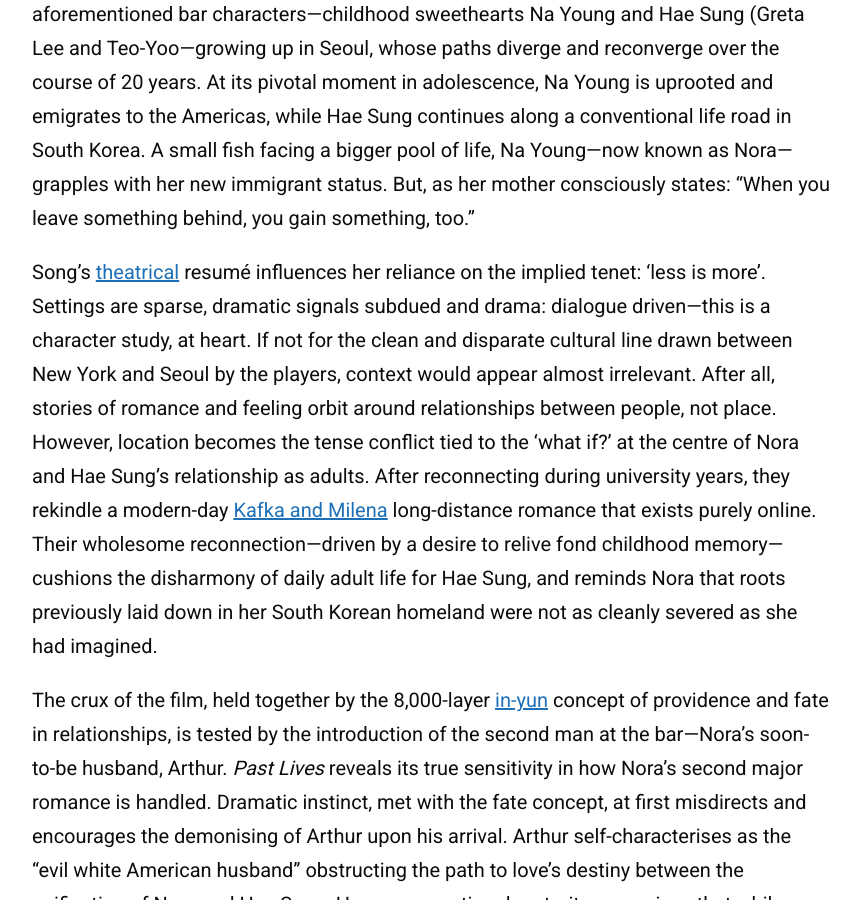
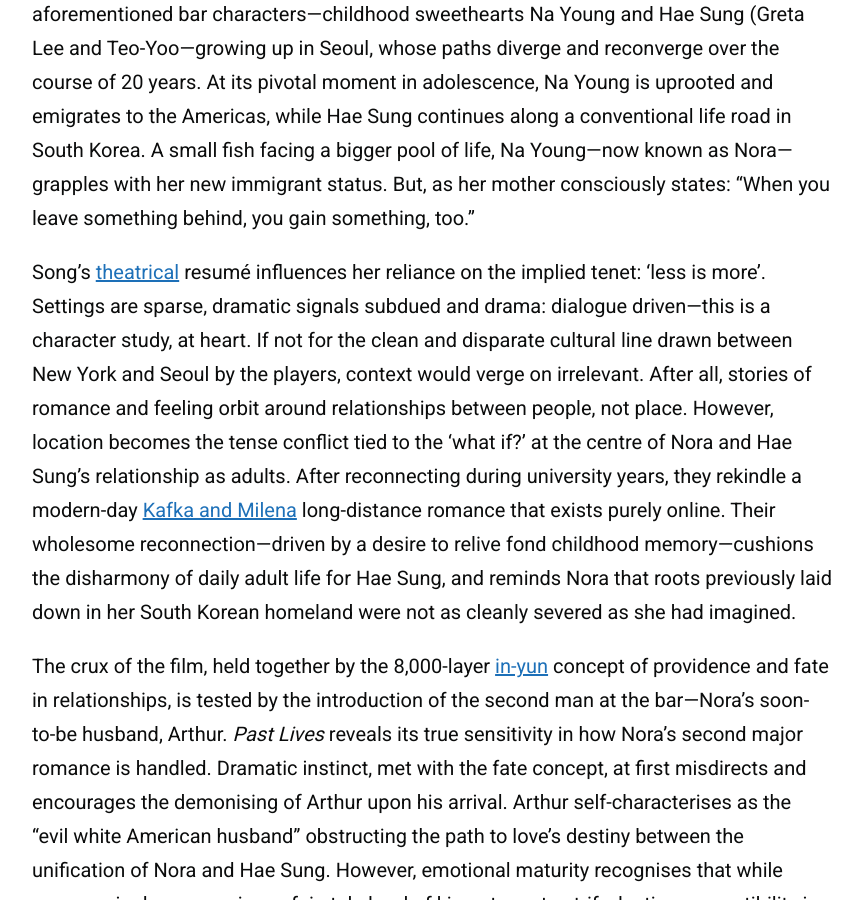
Before and after one commit to zoeurl/zoedowney.github.io, a Jekyll site: the page built from _posts/2024-05-30-past-lives.md, in a window 1280 px wide and 900 px high, scrolled down 1091 px. Shown: the whole window, without its empty margins (208-1070 px from the left). Built offline with Jekyll 4.4.1, drawn with Linux system fonts in a browser that asks for light colours.

Commit message:
Update 2024-05-30-past-lives.md

```diff
--- a/_posts/2024-05-30-past-lives.md
+++ b/_posts/2024-05-30-past-lives.md
@@ -15,7 +15,7 @@
 
 Celine Song’s _Past Lives_ rests on themes of attachment, connection and reconnection in an era in which the digital and physical have become inseparable. Song revitalises the well-worn narrative of re-establishing personal ties from previous eras of life, aligned with this online accessibility we now place ourselves in. It initially focuses on two of the aforementioned bar characters—childhood sweethearts Na Young and Hae Sung (Greta Lee and Teo-Yoo—growing up in Seoul, whose paths diverge and reconverge over the course of 20 years. At its pivotal moment in adolescence, Na Young is uprooted and emigrates to the Americas, while Hae Sung continues along a conventional life road in South Korea. A small fish facing a bigger pool of life, Na Young—now known as Nora—grapples with her new immigrant status. But, as her mother consciously states: “When you leave something behind, you gain something, too.”
 
-Song’s [theatrical](https://www.screendaily.com/features/celine-song-talks-moving-from-theatre-to-film-for-past-lives-you-have-to-accept-the-chaos-on-the-day/5188978.article) resumé influences her reliance on the implied tenet: ‘less is more’. Settings are sparse, dramatic signals subdued and drama: dialogue driven—this is a character study, at heart. If not for the clean and disparate cultural line drawn between New York and Seoul by the players, context would appear almost irrelevant. After all, stories of romance and feeling orbit around relationships between people, not place. However, location becomes the tense conflict tied to the ‘what if?’ at the centre of Nora and Hae Sung’s relationship as adults. After reconnecting during university years, they rekindle a modern-day [Kafka and Milena](https://kafkamuseum.cz/en/franz-kafka/women/milena-jesenska/) long-distance romance that exists purely online. Their wholesome reconnection—driven by a desire to relive fond childhood memory—cushions the disharmony of daily adult life for Hae Sung, and reminds Nora that roots previously laid down in her South Korean homeland were not as cleanly severed as she had imagined.
+Song’s [theatrical](https://www.screendaily.com/features/celine-song-talks-moving-from-theatre-to-film-for-past-lives-you-have-to-accept-the-chaos-on-the-day/5188978.article) resumé influences her reliance on the implied tenet: ‘less is more’. Settings are sparse, dramatic signals subdued and drama: dialogue driven—this is a character study, at heart. If not for the clean and disparate cultural line drawn between New York and Seoul by the players, context would verge on irrelevant. After all, stories of romance and feeling orbit around relationships between people, not place. However, location becomes the tense conflict tied to the ‘what if?’ at the centre of Nora and Hae Sung’s relationship as adults. After reconnecting during university years, they rekindle a modern-day [Kafka and Milena](https://kafkamuseum.cz/en/franz-kafka/women/milena-jesenska/) long-distance romance that exists purely online. Their wholesome reconnection—driven by a desire to relive fond childhood memory—cushions the disharmony of daily adult life for Hae Sung, and reminds Nora that roots previously laid down in her South Korean homeland were not as cleanly severed as she had imagined.
 
 The crux of the film, held together by the 8,000-layer [in-yun](https://en.wiktionary.org/wiki/%EC%9D%B8%EC%97%B0) concept of providence and fate in relationships, is tested by the introduction of the second man at the bar—Nora’s soon-to-be husband, Arthur. _Past Lives_ reveals its true sensitivity in how Nora’s second major romance is handled. Dramatic instinct, met with the fate concept, at first misdirects and encourages the demonising of Arthur upon his arrival. Arthur self-characterises as the “evil white American husband” obstructing the path to love’s destiny between the unification of Nora and Hae Sung. However, emotional maturity recognises that while romance in drama requires a fairytale level of kismet-meets-strife, lasting compatibility is built on mutual understanding and the consistent alignment of personal values. Despite complex romantic threads tied to Hae Sung, Nora and Arthur are fated to belong together precisely because they choose each other, _first_.
 
```
